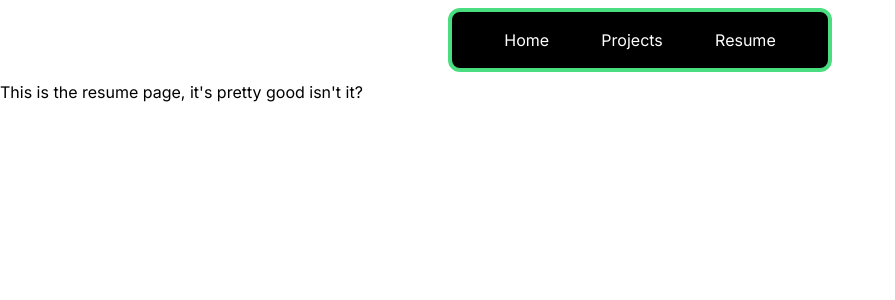
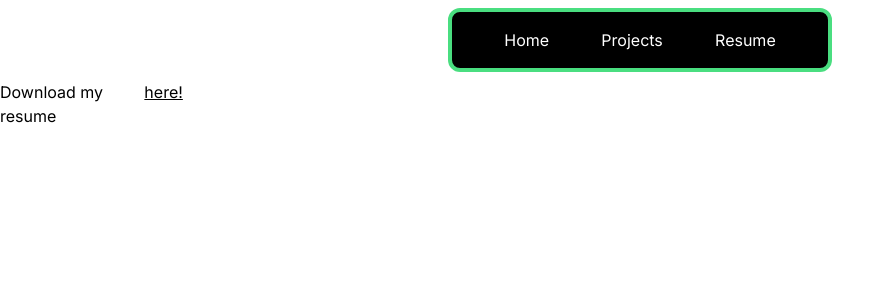
Before and after one commit to Kr33L/Small-projects-collection, a Next.js app: page /resume in a window 1280 px wide. Shown: the top 300 px of the page, without its empty margins (0-895 px from the left). Built offline with nearby package versions, Linux system fonts and the light colour scheme.

Commit message:
Implemented CV display and download link on the resume page.

```diff
--- a/src/app/resume/page.js
+++ b/src/app/resume/page.js
@@ -1,3 +1,17 @@
 export default function Resume() {
-	return <div>This is the resume page, it&apos;s pretty good isn&apos;t it?</div>;
+	return (
+		<div className="flex justify-center">
+			<span> Download my resume&nbsp;</span>
+			<a
+				href="/Karol_Olechno_resume.pdf"
+				className="underline"
+				download="Karol_Olechno_resume">
+				here!
+			</a>
+			<iframe
+				className="container h-screen w-full"
+				src="/Karol_Olechno_resume.pdf"
+			/>
+		</div>
+	);
 }
```
Also changed, not shown: 1 other file (tests, documents, lock files or other folders).
